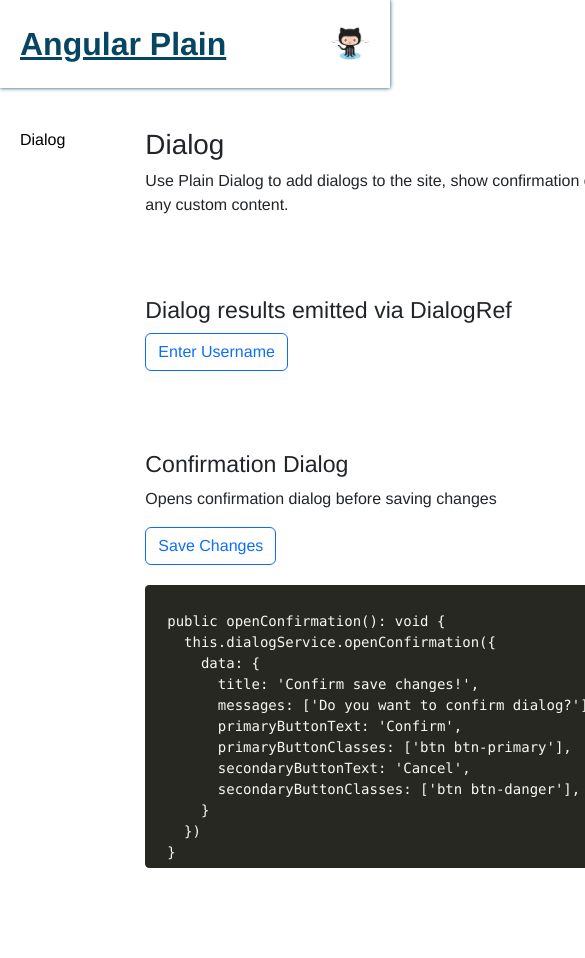
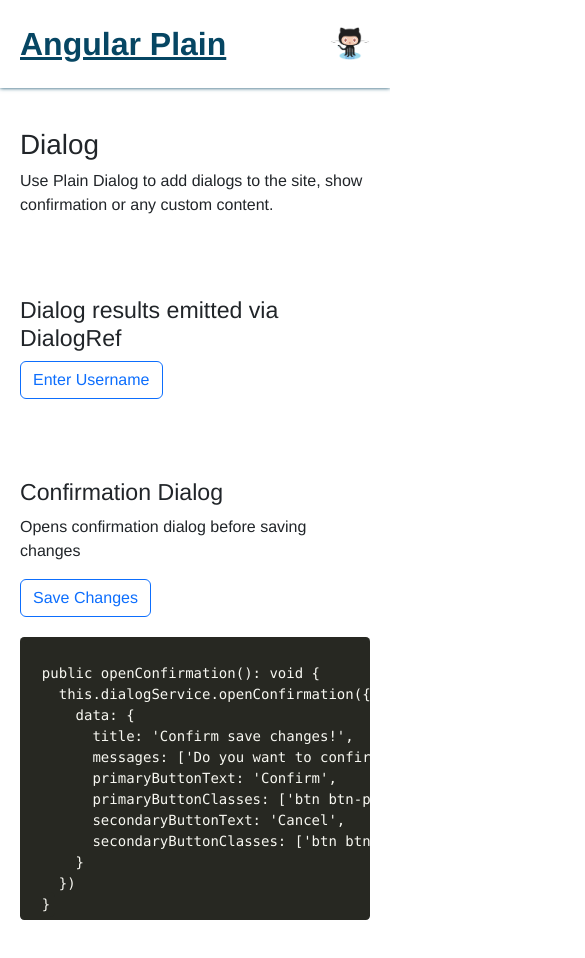
Before and after one commit to gogakoreli/plain, an Angular app: page /dialog in a window 390 px wide. Shown: the top 958 px of the page, 585 px wide, since content can reach past the window. Built offline with nearby package versions, Linux system fonts and the light colour scheme.

Commit message:
demo: add responsiveness

```diff
--- a/projects/demo/src/app/app.component.html
+++ b/projects/demo/src/app/app.component.html
@@ -9,7 +9,7 @@
 </nav>
 
 <main class="main-container">
-  <section class="sidenav-section">
+  <section class="sidenav-section tablet-above">
     <a class="sidenav-action" routerLink="/dialog">
       Dialog
     </a>
--- a/projects/demo/src/app/app.component.scss
+++ b/projects/demo/src/app/app.component.scss
@@ -23,6 +23,7 @@
   flex-direction: column;
   align-items: flex-start;
   padding: 20px;
+  padding-right: 60px;
   flex-basis: 0;
   flex-grow: 2;
   max-width: 160px;
@@ -37,7 +38,7 @@
   display: flex;
   flex-direction: column;
   padding: 20px;
-  padding-left: 60px;
+  min-width: 0;
   flex-basis: 0;
   flex-grow: 8;
 }
--- a/projects/demo/src/styles.scss
+++ b/projects/demo/src/styles.scss
@@ -22,3 +22,9 @@ body {
   background-position: center center;
   background-repeat: no-repeat;
 }
+
+@media screen and (max-width: 425px) {
+  .tablet-above {
+    display: none !important;
+  }
+}
```
